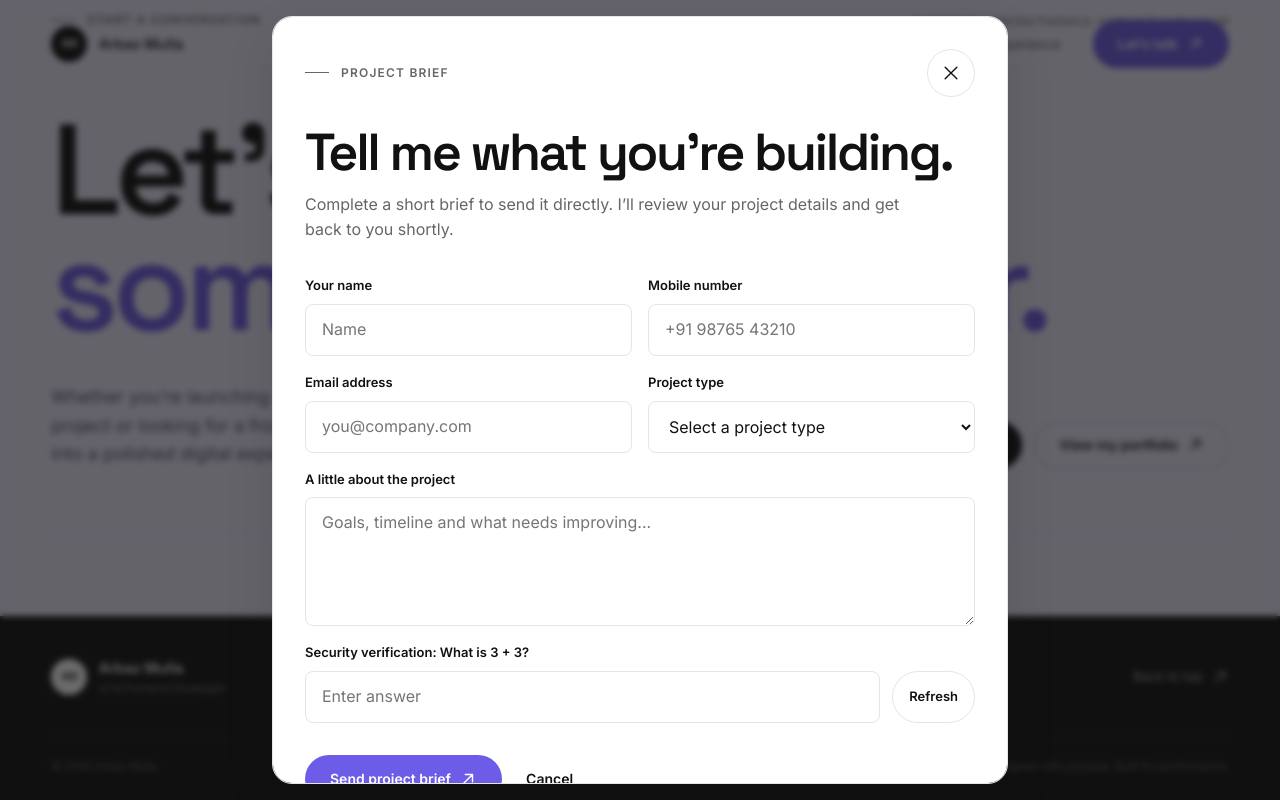
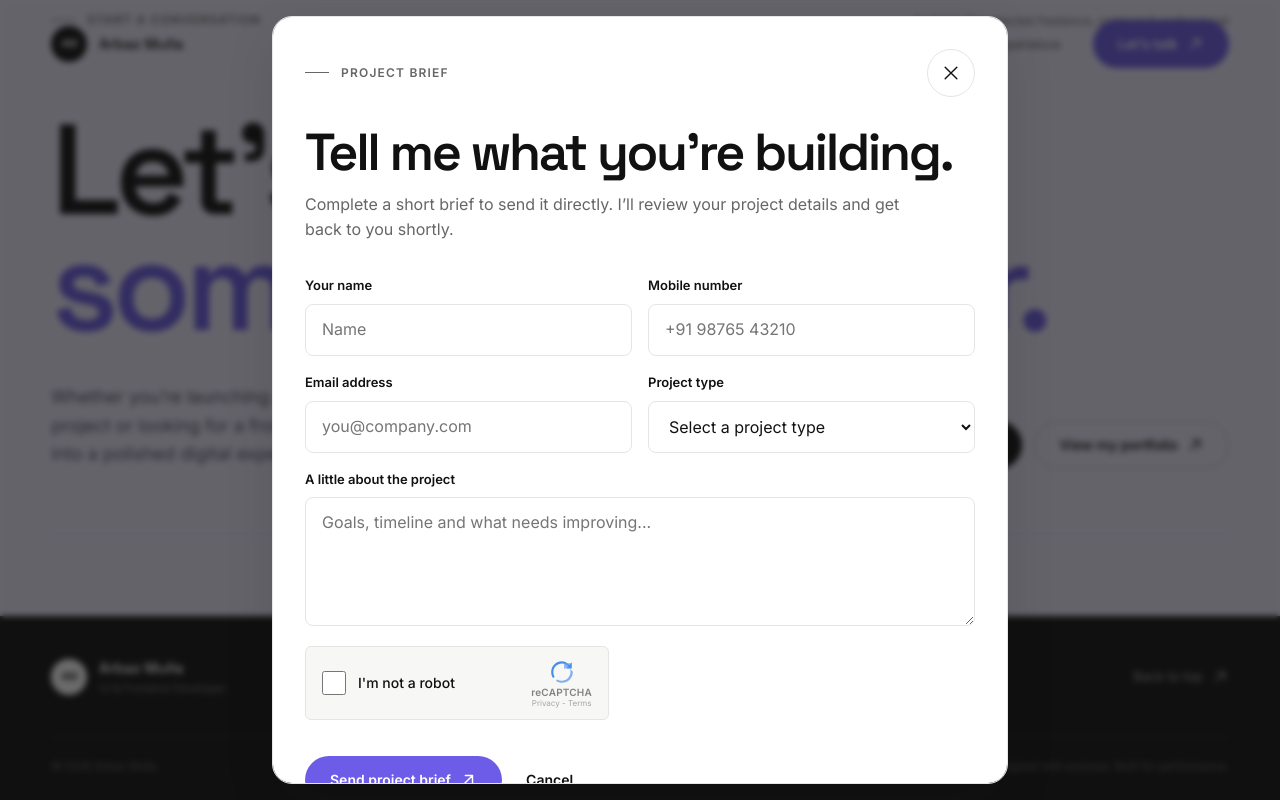
Before and after one commit to mulla-arbaz/portfolio, a React (Vite) app: page / in a window 1280 px wide. Both pictures are taken after a click on the button "Start a project". Shown: the part 7729-8529 px from the top of the page. Built offline with nearby package versions, Linux system fonts and the light colour scheme; no server answers.

Commit message:
Captcha added to form

```diff
--- a/src/components/ProjectBriefDialog.tsx
+++ b/src/components/ProjectBriefDialog.tsx
@@ -11,28 +11,12 @@ export function ProjectBriefDialog() {
   const [status, setStatus] = useState<{ type: 'error' | 'success'; message: string } | null>(null);
   const [isSubmitting, setIsSubmitting] = useState(false);
   const [isSuccess, setIsSuccess] = useState(false);
-
-  // Math Captcha state
-  const [num1, setNum1] = useState(0);
-  const [num2, setNum2] = useState(0);
-  const [userCaptcha, setUserCaptcha] = useState('');
-
-  const generateCaptcha = () => {
-    const n1 = Math.floor(Math.random() * 9) + 1;
-    const n2 = Math.floor(Math.random() * 9) + 1;
-    setNum1(n1);
-    setNum2(n2);
-    setUserCaptcha('');
-  };
-
-  useEffect(() => {
-    generateCaptcha();
-  }, []);
+  const [isRobotChecked, setIsRobotChecked] = useState(false);
 
   const openDialog = () => {
     setStatus(null);
     setIsSuccess(false);
-    generateCaptcha();
+    setIsRobotChecked(false);
     dialogRef.current?.showModal();
   };
 
@@ -79,9 +63,8 @@ export function ProjectBriefDialog() {
       return;
     }
 
-    if (parseInt(userCaptcha.trim(), 10) !== num1 + num2) {
-      setStatus({ type: 'error', message: 'Incorrect captcha answer. Please try again.' });
-      generateCaptcha();
+    if (!isRobotChecked) {
+      setStatus({ type: 'error', message: 'Please confirm that you are not a robot.' });
       return;
     }
 
@@ -118,14 +101,13 @@ export function ProjectBriefDialog() {
         message: 'Thank you! Your project brief has been sent successfully. I will get back to you shortly.',
       });
       formElement.reset();
-      generateCaptcha();
+      setIsRobotChecked(false);
     } catch (error) {
       console.error('Project brief submission failed:', error);
       setStatus({
         type: 'error',
         message: 'Unable to send your brief right now. Please try again or reach out directly.',
       });
-      generateCaptcha();
     } finally {
       setIsSubmitting(false);
     }
@@ -159,7 +141,7 @@ export function ProjectBriefDialog() {
                 onClick={() => {
                   setIsSuccess(false);
                   setStatus(null);
-                  generateCaptcha();
+                  setIsRobotChecked(false);
                 }}
               >
                 Send another brief
@@ -231,30 +213,33 @@ export function ProjectBriefDialog() {
                 disabled={isSubmitting}
               />
             </label>
-            <div className="captcha-group">
-              <label htmlFor="captcha-input">
-                Security verification: What is {num1} + {num2}?
+            <div className="robot-captcha-card">
+              <label className="robot-captcha-checkbox-label" htmlFor="robot-verification">
+                <input
+                  id="robot-verification"
+                  name="robotVerification"
+                  type="checkbox"
+                  checked={isRobotChecked}
+                  onChange={(e) => setIsRobotChecked(e.target.checked)}
+                  disabled={isSubmitting}
+                  required
+                />
+                <span>I'm not a robot</span>
               </label>
-              <div className="captcha-input-wrapper">
-                <input
-                  id="captcha-input"
-                  name="captcha"
-                  type="number"
-                  required
-                  value={userCaptcha}
-                  onChange={(e) => setUserCaptcha(e.target.value)}
-                  placeholder="Enter answer"
-                  disabled={isSubmitting}
-                />
-                <button
-                  type="button"
-                  className="button button--secondary captcha-refresh-btn"
-                  onClick={generateCaptcha}
-                  disabled={isSubmitting}
-                  title="Refresh security question"
-                >
-                  Refresh
-                </button>
+              <div className="robot-captcha-badge" aria-hidden="true">
+                <svg viewBox="0 0 48 48" width="28" height="28">
+                  <path
+                    d="M24 4C12.95 4 4 12.95 4 24c0 4.14 1.27 8 3.43 11.2L10.3 33c-1.46-2.58-2.3-5.54-2.3-8.7 0-8.84 7.16-16 16-16 4.42 0 8.42 1.79 11.31 4.69l-4.69 4.69H42V6l-4.73 4.73C33.68 7.14 29.07 4 24 4z"
+                    fill="#1A73E8"
+                  />
+                  <path
+                    d="M44 24c0 11.05-8.95 20-20 20-4.14 0-8-1.27-11.2-3.43l2.2-2.87C17.58 39.16 20.54 40 23.7 40c8.84 0 16-7.16 16-16 0-4.42-1.79-8.42-4.69-11.31l4.69-4.69H28v11l4.73-4.73C36.32 17.68 44 21.07 44 24z"
+                    fill="#4285F4"
+                    opacity="0.8"
+                  />
+                </svg>
+                <span className="robot-captcha-badge-title">reCAPTCHA</span>
+                <span className="robot-captcha-badge-links">Privacy - Terms</span>
               </div>
             </div>
             {status && (
--- a/src/styles/global.scss
+++ b/src/styles/global.scss
@@ -1689,26 +1689,74 @@ p {
   box-shadow: 0 0 0 3px rgba(108, 92, 231, 0.14);
 }
 
-.captcha-group {
-  display: grid;
-  gap: var(--space-2);
-}
-
-.captcha-input-wrapper {
-  display: flex;
+.robot-captcha-card {
+  display: flex;
+  align-items: center;
+  justify-content: space-between;
+  width: 100%;
+  max-width: 19rem;
+  padding: 0.75rem 1rem;
+  background: var(--color-bg);
+  border: 1px solid var(--color-border);
+  border-radius: var(--radius-sm);
+  user-select: none;
+  margin-block: var(--space-1);
+}
+
+.brief-dialog .robot-captcha-checkbox-label {
+  display: inline-flex !important;
+  flex-direction: row !important;
+  align-items: center;
   gap: var(--space-3);
-  align-items: center;
-
-  input {
-    flex: 1;
-  }
-}
-
-.captcha-refresh-btn {
-  white-space: nowrap;
-  min-height: 3.25rem;
-  padding: 0 var(--space-4);
-  font-size: 0.8125rem;
+  margin: 0;
+  cursor: pointer;
+  font-size: 0.875rem !important;
+  font-weight: 500 !important;
+  color: var(--color-text);
+
+  input[type="checkbox"] {
+    width: 1.5rem !important;
+    height: 1.5rem !important;
+    min-height: 1.5rem !important;
+    max-height: 1.5rem !important;
+    padding: 0 !important;
+    margin: 0 !important;
+    cursor: pointer;
+    accent-color: var(--color-accent);
+    border-radius: 4px;
+    border: 2px solid var(--color-border);
+  }
+}
+
+.robot-captcha-badge {
+  display: flex;
+  flex-direction: column;
+  align-items: center;
+  justify-content: center;
+  gap: 2px;
+  text-align: center;
+  margin-left: var(--space-4);
+  opacity: 0.8;
+
+  svg {
+    width: 1.625rem;
+    height: 1.625rem;
+    flex-shrink: 0;
+  }
+
+  .robot-captcha-badge-title {
+    font-size: 0.625rem;
+    font-weight: 600;
+    line-height: 1;
+    color: var(--color-text-secondary);
+    letter-spacing: 0.02em;
+  }
+
+  .robot-captcha-badge-links {
+    font-size: 0.5rem;
+    line-height: 1;
+    color: var(--color-text-muted);
+  }
 }
 
 .form-status {
```
